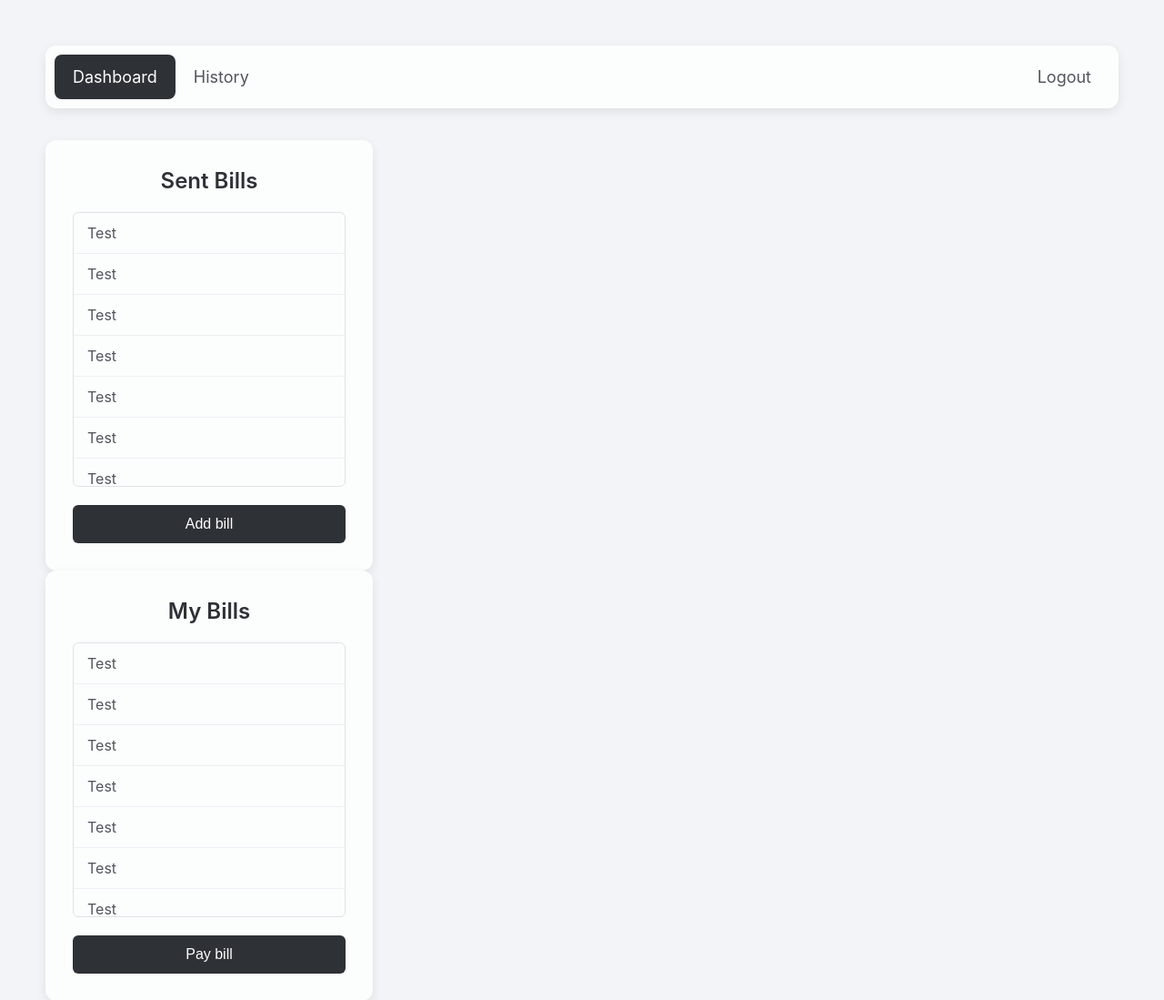
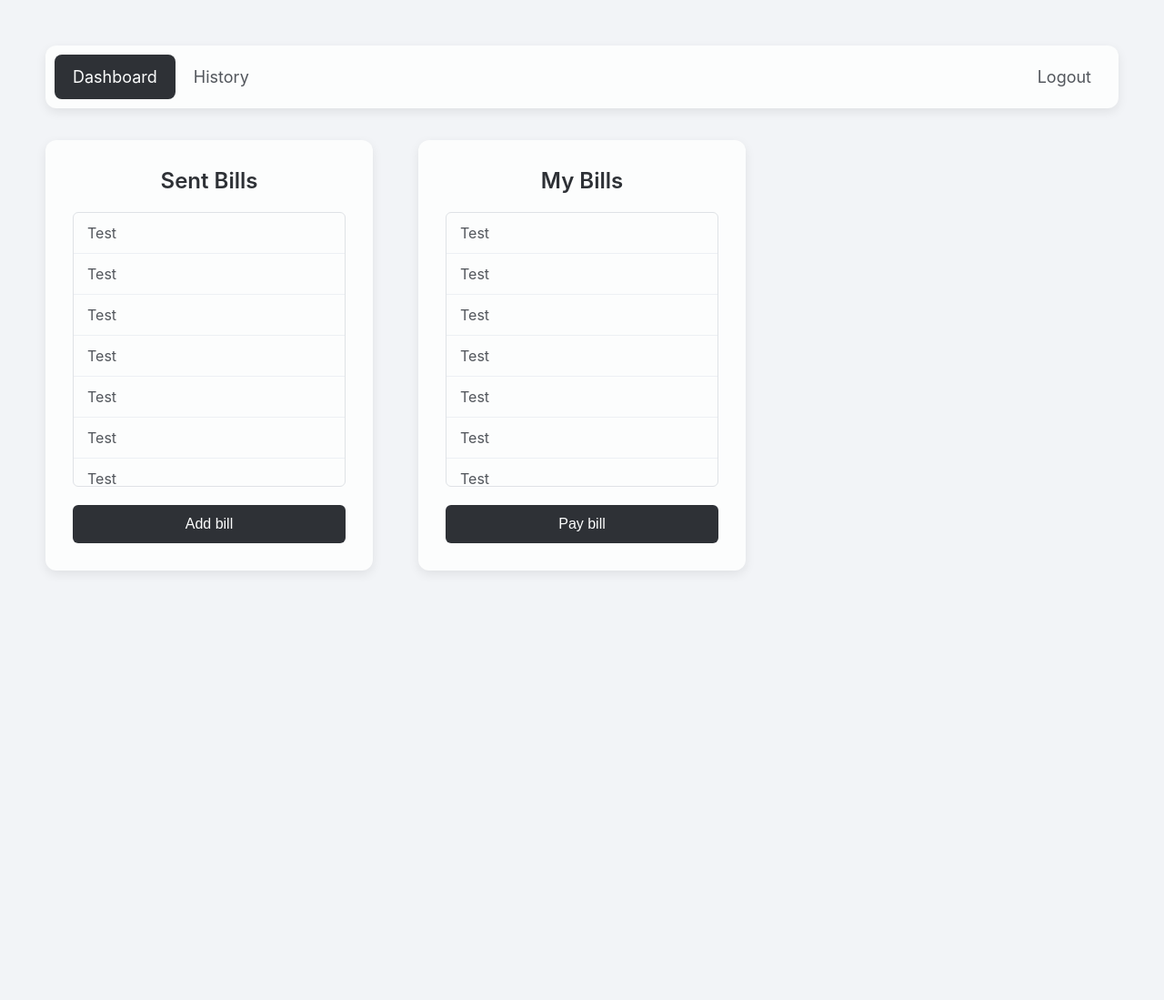
Before and after one commit to MiloGH-1/Bill-Splitter-Web-Application, a Flask app: page /dashboard in a window 1280 px wide. Shown: the top 1099 px of the page at 91% size. After the commit the page ends 629 px from the top, so only its background shows below. Run offline with Flask 3, Linux system fonts and the light colour scheme; a user stored in the database is signed in.

Commit message:
Added the CSS to display them in the same line

```diff
--- a/static/dashboard.css
+++ b/static/dashboard.css
@@ -4,6 +4,11 @@ body {
     background-color: #f2f4f7;
     min-height: 100vh;
     font-family: -apple-system, BlinkMacSystemFont, "Segoe UI", Roboto, "Helvetica Neue", Arial, sans-serif;
+}
+
+.LISTS{
+    display: flex;
+    gap: 50px;
 }
 
 .card {
--- a/templates/dashboard.html
+++ b/templates/dashboard.html
@@ -11,6 +11,7 @@
         <a href="{{url_for('user.history')}}">History</a>
         <a href="{{url_for('auth.logout')}}">Logout</a>
         </div>
+        <div class = "LISTS">
         <div class="card">
             <h2 id="title">Sent Bills</h2>
                 <ul id="billList">
@@ -48,6 +49,7 @@
                 </ul>
             <button id="pay">Pay bill</button>
         </div>
+        </div>
 
         <div class = "add_modal">
             <div class = "add_content">
```
